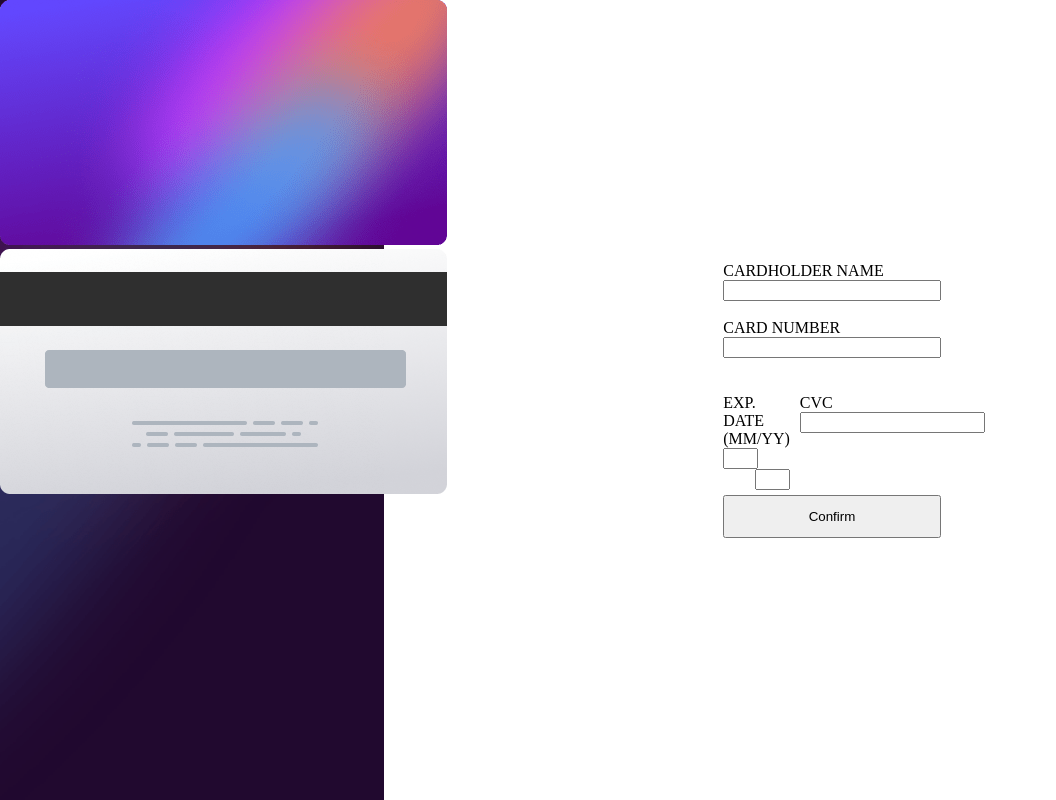
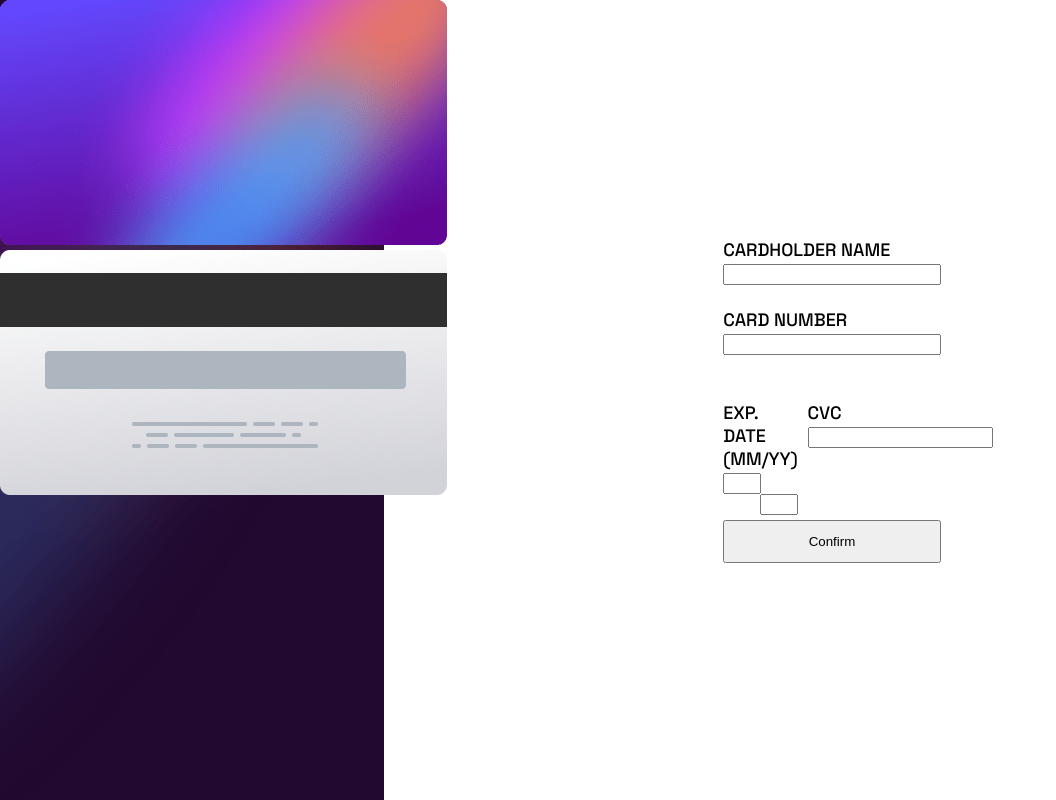
Before and after one commit to Michuxx/Challenge2, a React (Vite) app in the folder challenge2/: page / in a window 1280 px wide. Shown: the whole page, without its empty margins (0-1056 px from the left). Built offline with nearby package versions, Linux system fonts and the light colour scheme.

Commit message:
some fixes with divs and font added

```diff
--- a/challenge2/src/App.css
+++ b/challenge2/src/App.css
@@ -1,6 +1,10 @@
+@import url('https://fonts.googleapis.com/css2?family=Space+Grotesk:wght@500&display=swap');
+
 body {
   padding: 0;
   margin: 0;
+  font-family: 'Space Grotesk', sans-serif;
+  font-size: 18px;
 }
 
 .credit-site {
--- a/challenge2/src/App.jsx
+++ b/challenge2/src/App.jsx
@@ -32,8 +32,10 @@ function App() {
             <br />
             <div className="expiration">
               <div className="card-expiration">
+                <div className="card-expiration-label">
                   <label>EXP. DATE (MM/YY)</label>
-                <br />
+                </div>
+                <div className="card-expiration-inputs">
                   <input type="text" name="" className="card-input" size="2" />
                   <input
                     type="text"
@@ -43,10 +45,14 @@ function App() {
                     id="card-input-id"
                   />
                 </div>
+              </div>
               <div className="card-three-numbers">
+                <div className="card-three-numbers-label">
                   <label>CVC</label>
-                <br />
+                </div>
+              <div className="card-three-numbers-input">
                 <input type="text" name="" className="card-input" />
+              </div>
               </div>
             </div>
             <button className="confirm-btn">Confirm</button>
```
Lines whose indentation alone changed are shown as unchanged.
